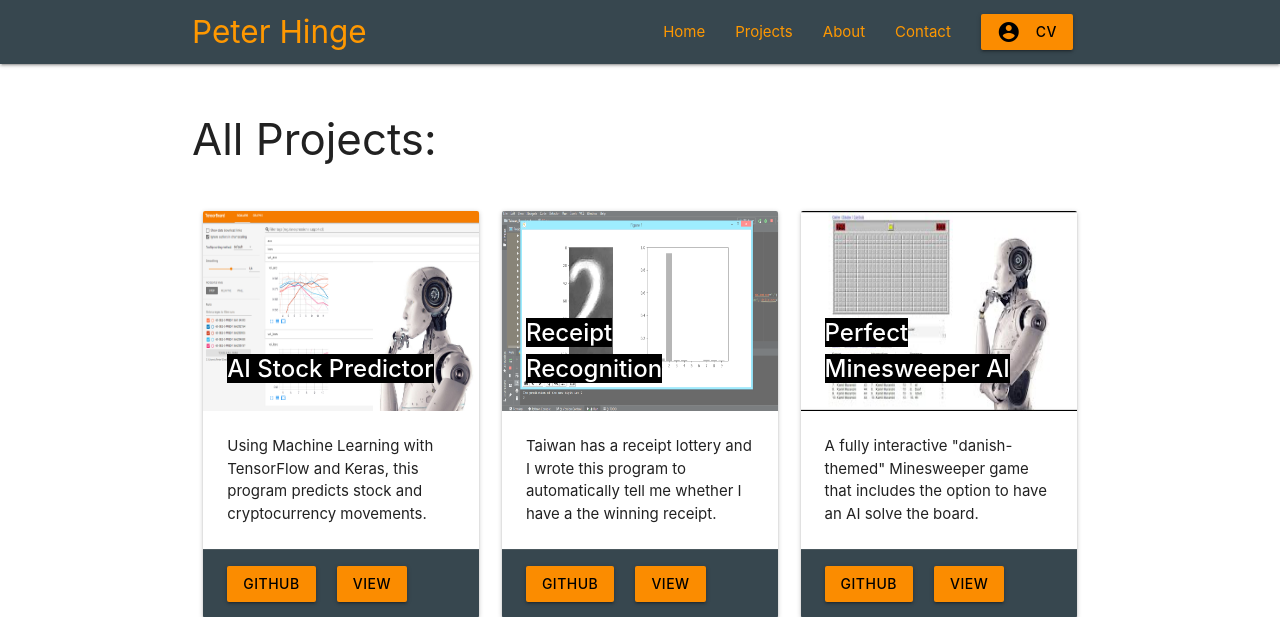
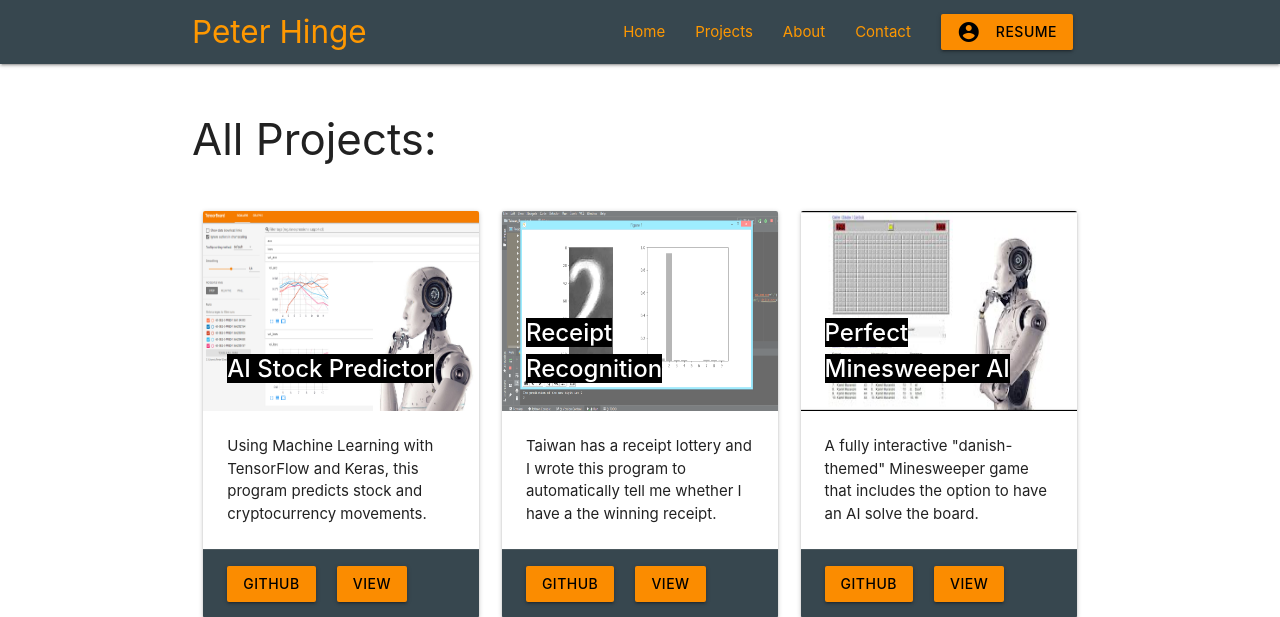
Before and after one commit to PeterHinge/New_Portfolio, a Django app: page /all_projects in a window 1280 px wide. Shown: the top 617 px of the page. Run offline with Django 3.2, Linux system fonts and the light colour scheme; data comes from the database, SQL or seed files in the repository; some libraries are stand-ins or nearby versions.

Commit message:
all projects btn added

```diff
--- a/main/templates/main/header.html
+++ b/main/templates/main/header.html
@@ -27,18 +27,18 @@
           <li><a href="/all_projects" class="orange-text text-orange darken-1">Projects</a></li>
           <li><a href="/#about" class="orange-text text-orange darken-1">About</a></li>
           <li><a href="/#contact" class="orange-text text-orange darken-1">Contact</a></li>
-          <li><a href="{% static "files/cv.pdf" %}" target="_blank" class="btn orange darken-1 black-text"><i class="material-icons left">account_circle</i><strong>CV</strong></a></li>
+          <li><a href="{% static "files/cv.pdf" %}" target="_blank" class="btn orange darken-1 black-text"><i class="material-icons left">account_circle</i><strong>RESUME</strong></a></li>
         </ul>
       </div>
     </div>
   </nav>
 
-  <ul class="sidenav" id="mobile-demo">
+  <ul class="sidenav blue-grey darken-3" id="mobile-demo">
     <li><a href="/" class="orange-text text-orange darken-1">Home</a></li>
-    <li><a href="/#featured_projects" class="orange-text text-orange darken-1">Projects</a></li>
+    <li><a href="/all_projects" class="orange-text text-orange darken-1">All Projects</a></li>
     <li><a href="/#about" class="orange-text text-orange darken-1">About</a></li>
     <li><a href="/#contact" class="orange-text text-orange darken-1">Contact</a></li>
-    <li><a href="{{project.project_github_url}}" target="_blank" class="btn orange darken-1 black-text"><strong>GITHUB</strong></a></li>
+    <li><a href="{% static "files/cv.pdf" %}" target="_blank" class="btn orange darken-1 black-text"><i class="material-icons left">account_circle</i><strong>RESUME</strong></a></li>
   </ul>
 
   <!-- Page content -->
--- a/main/templates/main/home.html
+++ b/main/templates/main/home.html
@@ -3,7 +3,7 @@
 
 {% block content %}
 <section id="featured_projects">
-  <h3>Featured Projects:</h3>
+  <h3>Featured Projects: &nbsp <a href="/all_projects" class="btn orange darken-1 black-text"><strong>VIEW ALL PROJECTS</strong></a></h3>
   <br>
   <div class="row">
     {% for project in projects %}
```
